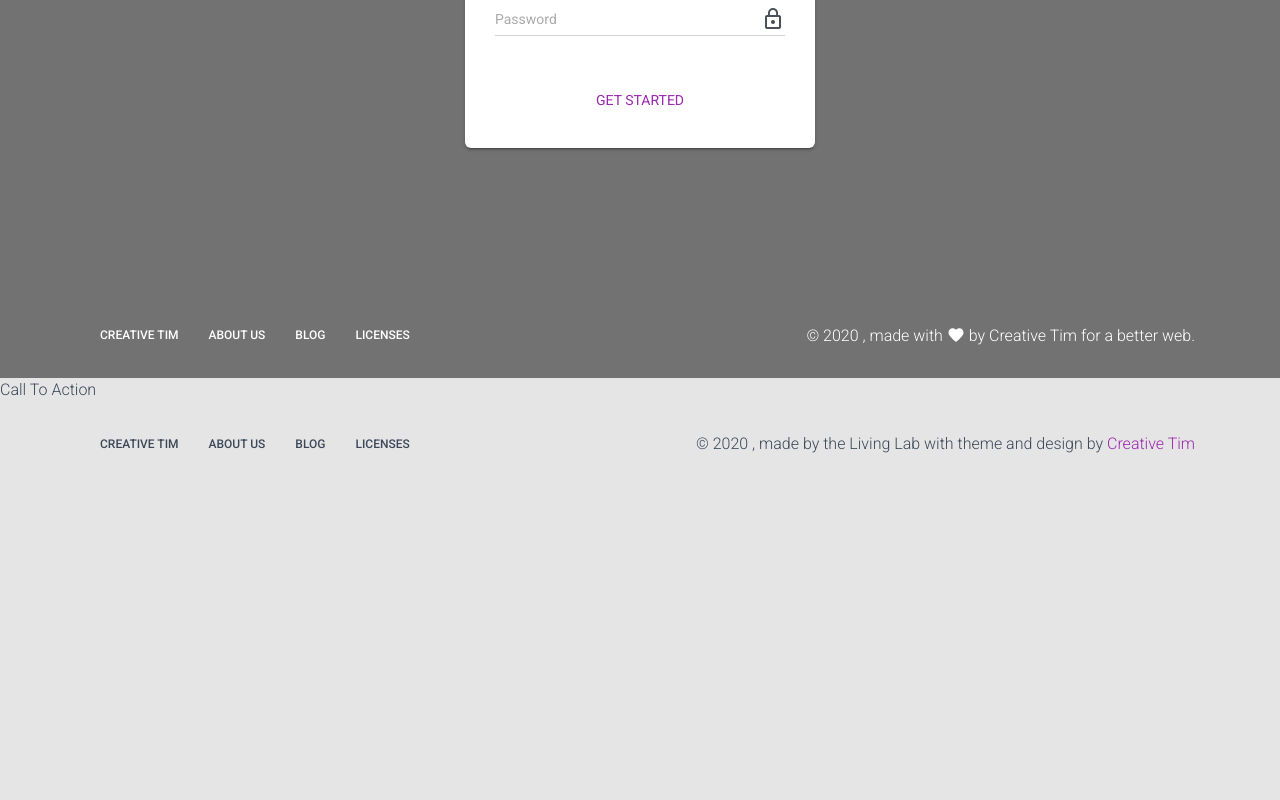
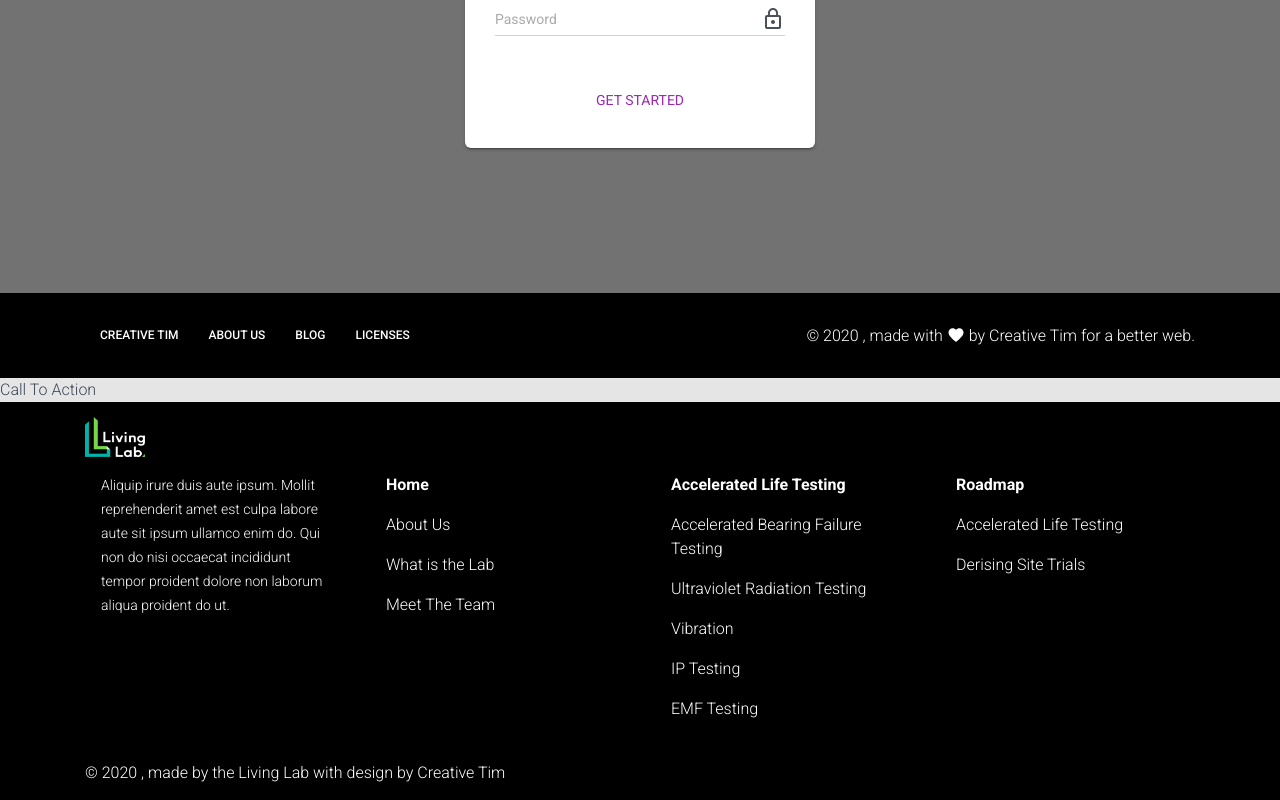
Before and after one commit to uwasystemhealth/livinglab-site-v3, a Next.js app: page /login in a window 1280 px wide. Shown: the part 541-1341 px from the top of the page. Before the commit the page ends 1027 px from the top, so only its background shows below. Built offline with nearby package versions, Linux system fonts and the light colour scheme.

Commit message:
footer content with some styling for the footer

```diff
--- a/assets/jss/nextjs-material-kit/components/footerStyle.js
+++ b/assets/jss/nextjs-material-kit/components/footerStyle.js
@@ -1,59 +1,64 @@
-import { container, primaryColor } from "assets/jss/nextjs-material-kit.js";
+import { container, primaryColor } from 'assets/jss/nextjs-material-kit.js';
 
 const footerStyle = {
 	block: {
-    color: "inherit",
-    padding: "0.9375rem",
-    fontWeight: "500",
-    fontSize: "12px",
-    textTransform: "uppercase",
-    borderRadius: "3px",
-    textDecoration: "none",
-    position: "relative",
-    display: "block"
+		color: 'inherit',
+		padding: '0.9375rem',
+		fontWeight: '500',
+		fontSize: '12px',
+		textTransform: 'uppercase',
+		borderRadius: '3px',
+		textDecoration: 'none',
+		position: 'relative',
+		display: 'block',
 	},
 	left: {
-    float: "left!important",
-    display: "block"
+		float: 'left!important',
+		display: 'block',
 	},
 	right: {
-    padding: "15px 0",
-    margin: "0",
-    float: "right!important"
+		padding: '15px 0',
+		margin: '0',
+		float: 'right!important',
 	},
 	footer: {
-    padding: "0.9375rem 0",
-    textAlign: "center",
-    display: "flex",
-    zIndex: "2",
-    position: "relative"
+		padding: '0.9375rem 0',
+		textAlign: 'center',
+		display: 'flex',
+		zIndex: '2',
+		position: 'relative',
+	},
+	img: {
+		width: '60px',
+		height: '40px',
 	},
 	a: {
 		color: primaryColor,
-    textDecoration: "none",
-    backgroundColor: "transparent"
+		textDecoration: 'none',
+		backgroundColor: 'transparent',
 	},
 	footerWhiteFont: {
-    "&,&:hover,&:focus": {
-      color: "#FFFFFF"
-    }
+		'&,&:hover,&:focus': {
+			color: '#FFFFFF',
+		},
+		backgroundColor: 'black',
 	},
 	container,
 	list: {
-    marginBottom: "0",
-    padding: "0",
-    marginTop: "0"
+		marginBottom: '0',
+		padding: '0',
+		marginTop: '0',
 	},
 	inlineBlock: {
-    display: "inline-block",
-    padding: "0px",
-    width: "auto"
+		display: 'inline-block',
+		padding: '0px',
+		width: 'auto',
 	},
 	icon: {
-    width: "18px",
-    height: "18px",
-    position: "relative",
-    top: "3px"
-  }
+		width: '18px',
+		height: '18px',
+		position: 'relative',
+		top: '3px',
+	},
 };
 export default footerStyle;
--- a/components/Layout/Footer.js
+++ b/components/Layout/Footer.js
@@ -1,15 +1,21 @@
 import React, { Fragment } from 'react';
+import Link from 'next/link';
 
 // nodejs library that concatenates classes
 import classNames from 'classnames';
 
 // material-ui core components
-import { List, ListItem } from '@material-ui/core';
+import { List, ListItem, ListItemText } from '@material-ui/core';
 import { makeStyles } from '@material-ui/core/styles';
 
 // @material-ui/icons
 import Favorite from '@material-ui/icons/Favorite';
+
 import styles from 'assets/jss/nextjs-material-kit/components/footerStyle.js';
+
+// core components
+import GridContainer from 'components/MaterialKit/Grid/GridContainer.js';
+import GridItem from 'components/MaterialKit/Grid/GridItem.js';
 
 // OWN COMPONENTS
 import CallToAction from './CallToAction';
@@ -18,7 +24,7 @@ const useStyles = makeStyles(styles);
 
 const Footer = (props) => {
 	const classes = useStyles();
-	const { whiteFont } = props;
+	const whiteFont = true;
 	const footerClasses = classNames({
 		[classes.footer]: true,
 		[classes.footerWhiteFont]: whiteFont,
@@ -33,32 +39,109 @@ const Footer = (props) => {
 			<CallToAction></CallToAction>
 			<footer className={footerClasses}>
 				<div className={classes.container}>
+					<GridContainer>
+						<GridItem md={12} sm={12}>
+							<div className={classes.left}>
+								<img id='logo' src='img/logos/Living-Lab-Logo-WEB-white-without@UWA.png' alt='logo' className={classes.img} />
+							</div>
+						</GridItem>
+						<GridItem md={3} sm={12}>
+							<List>
+								<ListItem>
+									<p>
+										Aliquip irure duis aute ipsum. Mollit reprehenderit amet est culpa labore aute sit ipsum ullamco enim do. Qui non do
+										nisi occaecat incididunt tempor proident dolore non laborum aliqua proident do ut.
+									</p>
+								</ListItem>
+							</List>
+						</GridItem>
+						<GridItem md={3} sm={12}>
+							<List>
+								<ListItem>
+									<strong>
+										<Link href=''>
+											<a className={aClasses}>Home</a>
+										</Link>
+									</strong>
+								</ListItem>
+								<ListItem>
+									<Link href=''>
+										<a className={aClasses}>About Us</a>
+									</Link>
+								</ListItem>
+								<ListItem>
+									<Link href=''>
+										<a className={aClasses}>What is the Lab</a>
+									</Link>
+								</ListItem>
+								<ListItem>
+									<Link href=''>
+										<a className={aClasses}>Meet The Team</a>
+									</Link>
+								</ListItem>
+							</List>
+						</GridItem>
+						<GridItem md={3} sm={12}>
+							<List>
+								<ListItem>
+									<strong>
+										<Link href=''>
+											<a className={aClasses}>Accelerated Life Testing</a>
+										</Link>
+									</strong>
+								</ListItem>
+								<ListItem>
+									<Link href=''>
+										<a className={aClasses}>Accelerated Bearing Failure Testing</a>
+									</Link>
+								</ListItem>
+								<ListItem>
+									<Link href=''>
+										<a className={aClasses}>Ultraviolet Radiation Testing</a>
+									</Link>
+								</ListItem>
+								<ListItem>
+									<Link href=''>
+										<a className={aClasses}>Vibration</a>
+									</Link>
+								</ListItem>
+								<ListItem>
+									<Link href=''>
+										<a className={aClasses}>IP Testing</a>
+									</Link>
+								</ListItem>
+								<ListItem>
+									<Link href=''>
+										<a className={aClasses}>EMF Testing</a>
+									</Link>
+								</ListItem>
+							</List>
+						</GridItem>
+						<GridItem md={3} sm={12}>
+							<List>
+								<ListItem>
+									<strong>
+										<Link href=''>
+											<a className={aClasses}>Roadmap</a>
+										</Link>
+									</strong>
+								</ListItem>
+								<ListItem>
+									<Link href=''>
+										<a className={aClasses}>Accelerated Life Testing</a>
+									</Link>
+								</ListItem>
+								<ListItem>
+									<Link href=''>
+										<a className={aClasses}>Derising Site Trials</a>
+									</Link>
+								</ListItem>
+							</List>
+						</GridItem>
+					</GridContainer>
+					<br />
 					<div className={classes.left}>
-						<List className={classes.list}>
-							<ListItem className={classes.inlineBlock}>
-								<a href='https://www.creative-tim.com/?ref=njsmk-footer' className={classes.block} target='_blank'>
-									Creative Tim
-								</a>
-							</ListItem>
-							<ListItem className={classes.inlineBlock}>
-								<a href='https://www.creative-tim.com/presentation?ref=njsmk-footer' className={classes.block} target='_blank'>
-									About us
-								</a>
-							</ListItem>
-							<ListItem className={classes.inlineBlock}>
-								<a href='http://blog.creative-tim.com/?ref=njsmk-footer' className={classes.block} target='_blank'>
-									Blog
-								</a>
-							</ListItem>
-							<ListItem className={classes.inlineBlock}>
-								<a href='https://www.creative-tim.com/license?ref=njsmk-footer' className={classes.block} target='_blank'>
-									Licenses
-								</a>
-							</ListItem>
-						</List>
-					</div>
-					<div className={classes.right}>
-						&copy; {1900 + new Date().getYear()} , made by the Living Lab with theme and design by {" "}
+						&copy; {1900 + new Date().getYear()} , made by the Living Lab with design by{' '}
 						<a href='https://www.creative-tim.com?ref=njsmk-footer' className={aClasses} target='_blank'>
 							Creative Tim
 						</a>{' '}
```
Lines whose indentation alone changed are shown as unchanged.
